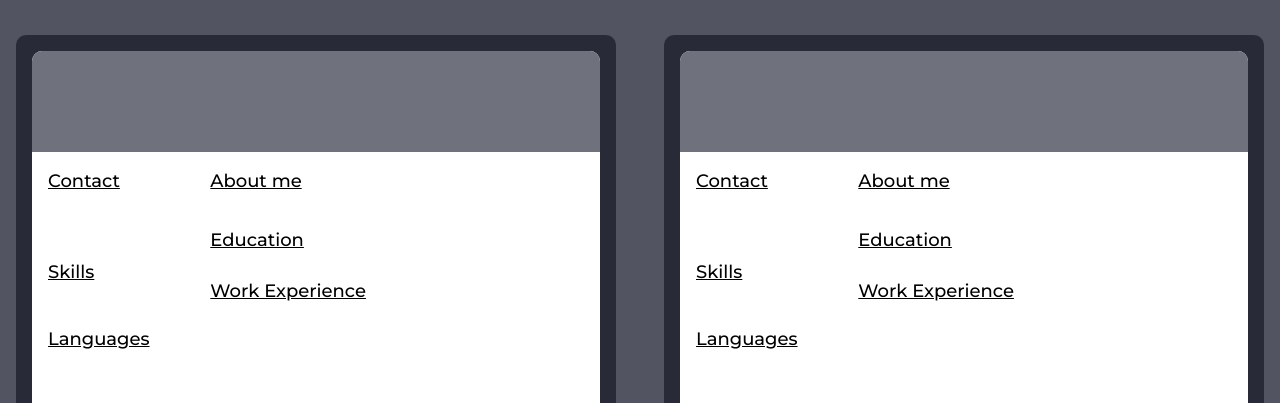
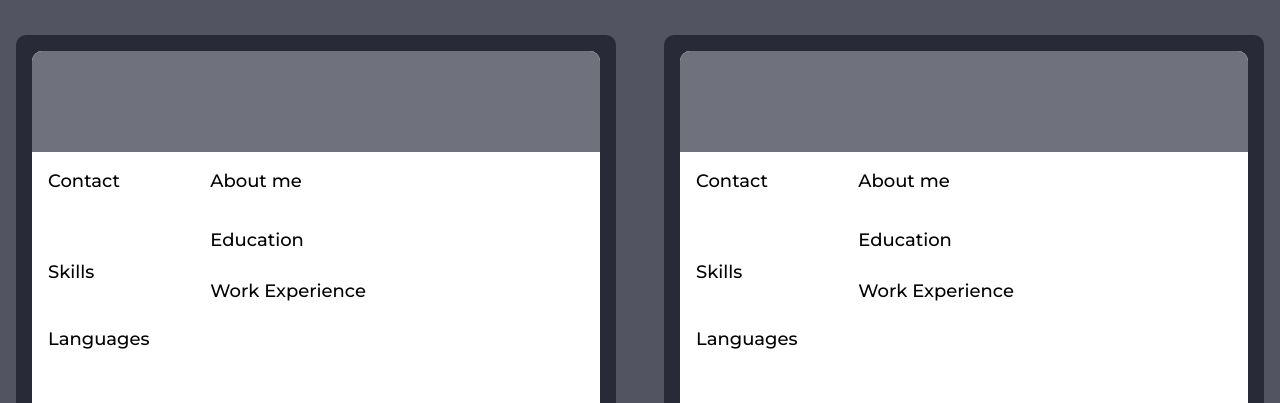
Before and after one commit to LPRegen/resume-builder, a React (Create React App) app: page /preview in a window 1280 px wide. Shown: the top 403 px of the page. Built offline with nearby package versions, Linux system fonts and the light colour scheme.

Commit message:
refactor: modify section's style

```diff
--- a/src/components/Resume/AboutMe.js
+++ b/src/components/Resume/AboutMe.js
@@ -19,7 +19,6 @@ const Container = styled.div`
 `;
 
 const Header = styled.p`
-  text-decoration: underline;
   font-size: 18px;
   font-weight: 500;
 `;
--- a/src/components/Resume/Contact.js
+++ b/src/components/Resume/Contact.js
@@ -23,7 +23,6 @@ const Container = styled.div`
 
 const Header = styled.p`
   font-weight: 500;
-  text-decoration: underline;
   font-size: 18px;
 `;
 
--- a/src/components/Resume/Education.js
+++ b/src/components/Resume/Education.js
@@ -32,7 +32,7 @@ const Container = styled.div`
 `;
 
 const Header = styled.p`
-  text-decoration: underline;
+  /* text-decoration: underline; */
   font-size: 18px;
   font-weight: 500;
 `;
@@ -45,7 +45,7 @@ const University = styled.p`
 const Title = styled.p`
   font-size: 16px;
   font-weight: normal;
-  text-decoration: underline;
+  /* text-decoration: underline; */
   padding-top: 1rem;
 `;
 
--- a/src/components/Resume/Header.js
+++ b/src/components/Resume/Header.js
@@ -26,6 +26,7 @@ const StyledHeader = styled.div`
 `;
 
 const FullName = styled.h1`
+  font-weight: 800;
   grid-column: 2/5;
   padding-left: 1rem;
 `;
@@ -33,5 +34,5 @@ const FullName = styled.h1`
 const ProfessTitle = styled.h4`
   grid-column: 2/5;
   padding-left: 1rem;
-  font-weight: 500;
+  font-weight: 600;
 `;
--- a/src/components/Resume/Languages.js
+++ b/src/components/Resume/Languages.js
@@ -29,7 +29,6 @@ const Container = styled.div`
 
 const Header = styled.p`
   font-weight: 500;
-  text-decoration: underline;
   font-size: 18px;
 `;
 
--- a/src/components/Resume/Skills.js
+++ b/src/components/Resume/Skills.js
@@ -27,7 +27,6 @@ const Container = styled.div`
 
 const Header = styled.p`
   font-weight: 500;
-  text-decoration: underline;
   font-size: 18px;
 `;
 
--- a/src/components/Resume/Work.js
+++ b/src/components/Resume/Work.js
@@ -34,7 +34,6 @@ const Container = styled.div`
 `;
 
 const Header = styled.p`
-  text-decoration: underline;
   font-size: 18px;
   font-weight: 500;
 `;
@@ -42,7 +41,6 @@ const Header = styled.p`
 const Title = styled.p`
   font-size: 16px;
   font-weight: normal;
-  text-decoration: underline;
   padding-top: 1rem;
 `;
 
```
